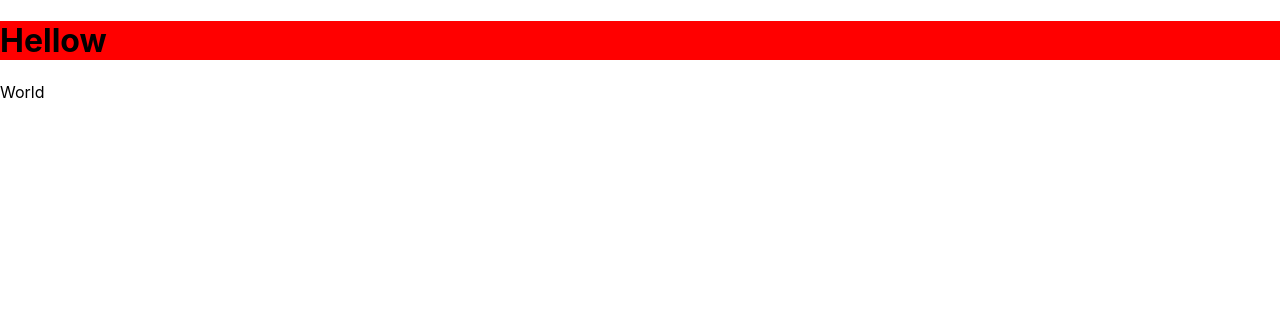
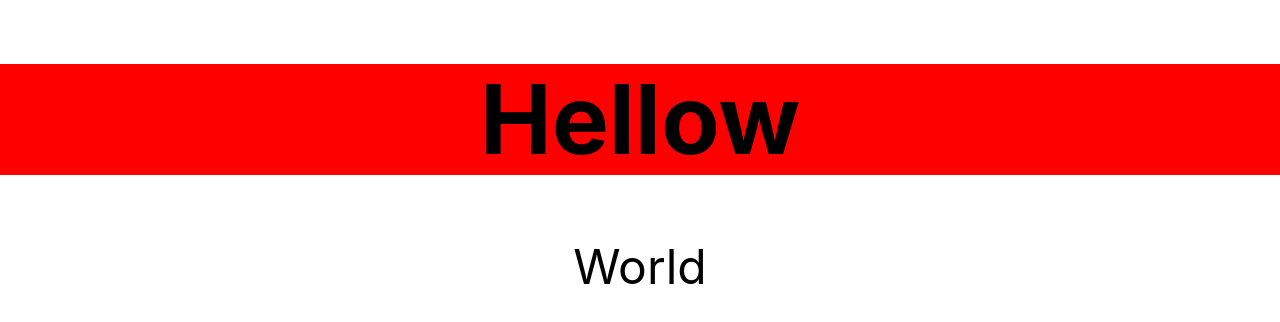
Before and after one commit to bernardorubin/robofriends, a React (Create React App) app: page / in a window 1280 px wide. Shown: the top 322 px of the page. Built offline with nearby package versions, Linux system fonts and the light colour scheme.

Commit message:
Added Tachyons

```diff
--- a/package.json
+++ b/package.json
@@ -5,7 +5,8 @@
   "dependencies": {
     "react": "^16.8.3",
     "react-dom": "^16.8.3",
-    "react-scripts": "2.1.5"
+    "react-scripts": "2.1.5",
+    "tachyons": "^4.11.1"
   },
   "scripts": {
     "start": "react-scripts start",
--- a/src/Hello.js
+++ b/src/Hello.js
@@ -4,7 +4,7 @@ import './Hello.css'
 export default class Hello extends Component {
   render() {
     return (
-      <div>
+      <div className="f1 tc">
         <h1>Hellow</h1>
         <p>World</p>
       </div>
--- a/src/index.js
+++ b/src/index.js
@@ -4,6 +4,7 @@ import './index.css'
 // import App from './App'
 import Hello from './Hello'
 import * as serviceWorker from './serviceWorker'
+import 'tachyons'
 
 ReactDOM.render(<Hello />, document.getElementById('root'))
 
```
Also changed, not shown: 1 other file (tests, documents, lock files or other folders).
